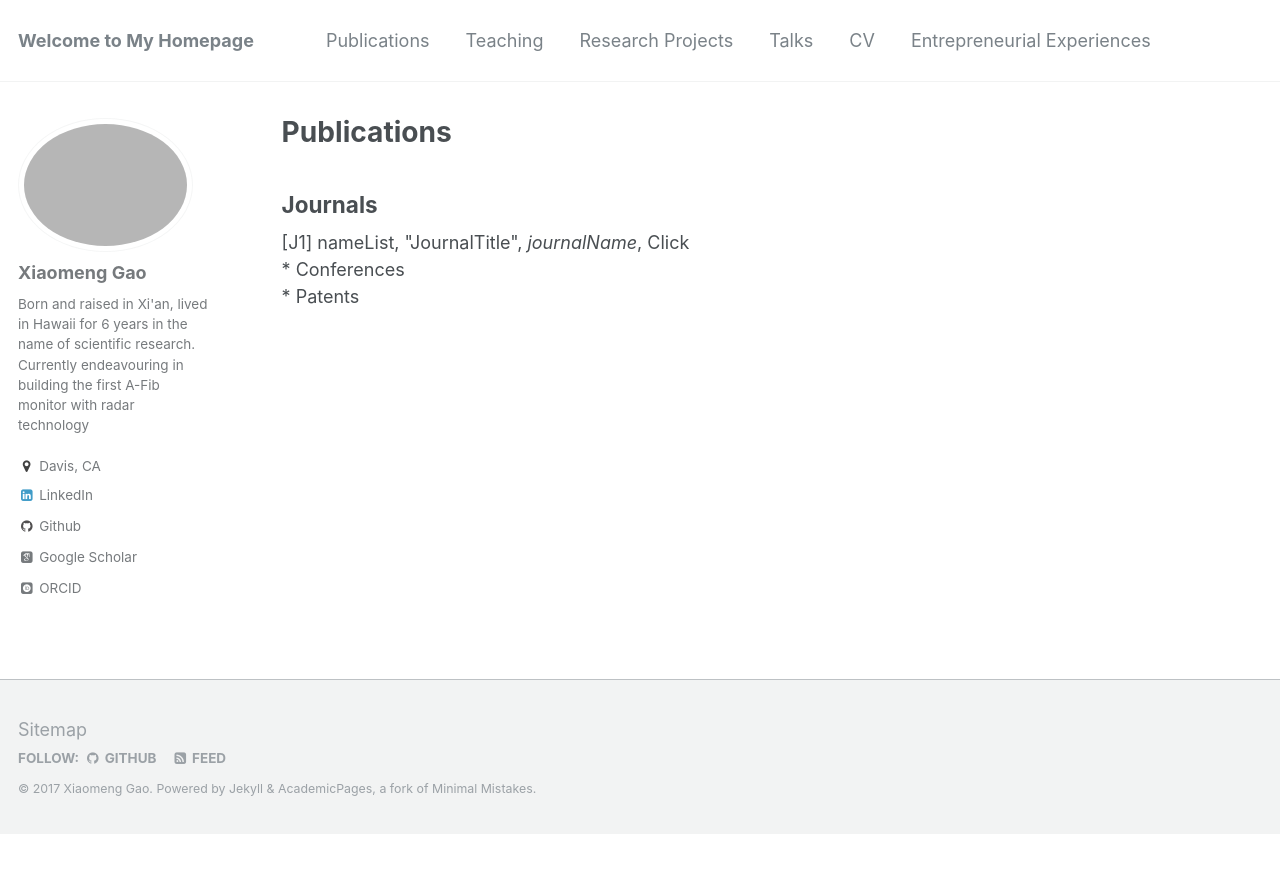
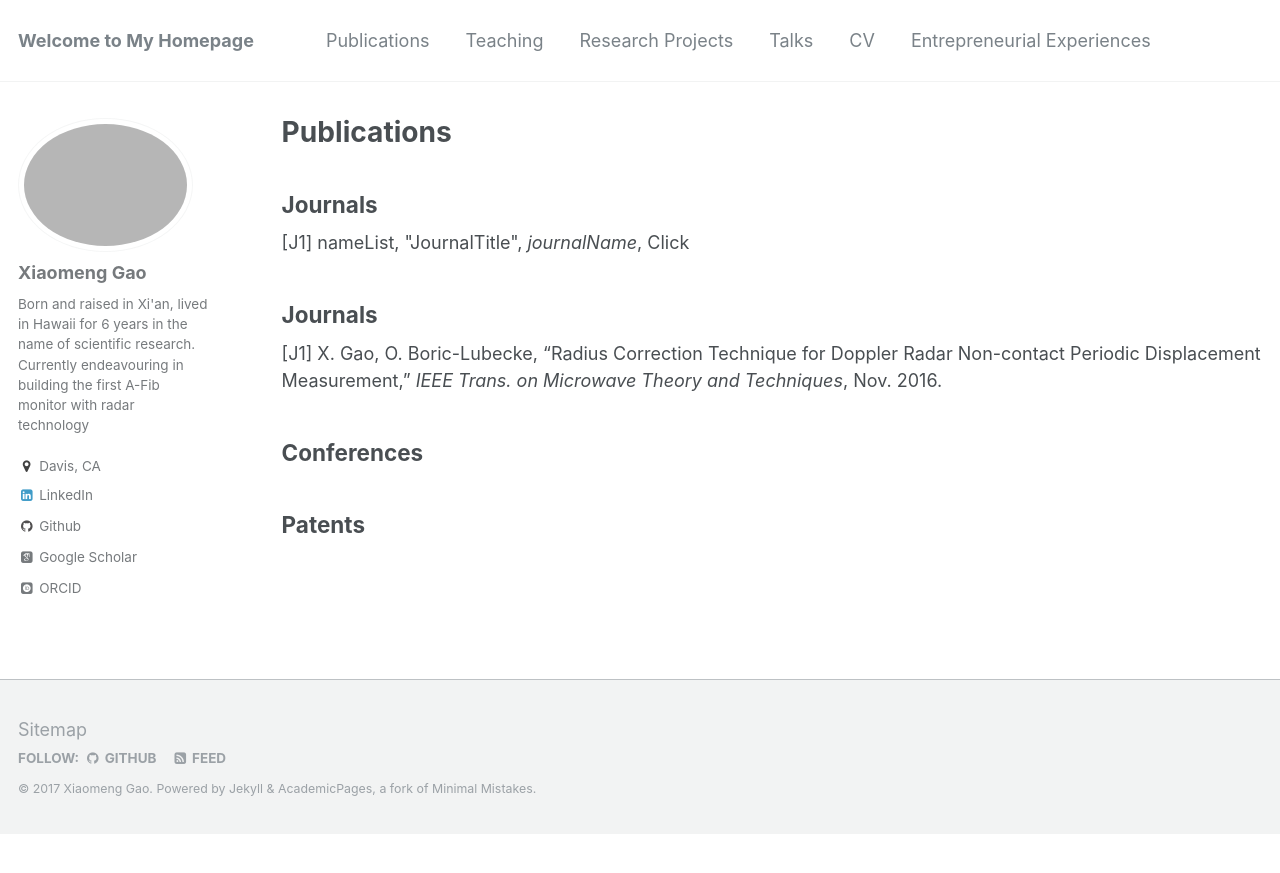
Before and after one commit to x-mengao/x-mengao.github.io, a Jekyll site: the page built from _pages/publications.html, in a window 1280 px wide. Shown: the top 873 px of the page. Built offline with Jekyll 4.4.1, drawn with Linux system fonts in a browser that asks for light colours; some web fonts are replaced.

Commit message:
Update publications.html

```diff
--- a/_pages/publications.html
+++ b/_pages/publications.html
@@ -7,6 +7,11 @@ author_profile: true
 
 <h2>Journals</h2>
 [J1] nameList, "JournalTitle", <i>journalName</i>,  <a href="https://www.w3schools.com/html/html_formatting.asp">Click </a> <br />
-* Conferences <br/>
 
-* Patents <br/>
+<h2>Journals</h2>
+[J1] X. Gao, O. Boric-Lubecke, “Radius Correction Technique for Doppler Radar Non-contact Periodic Displacement Measurement,” <i>IEEE Trans. on Microwave Theory and Techniques</i>, Nov. 2016. <br/>
+
+
+<h2>Conferences</h2>
+
+<h2>Patents</h2>
```
